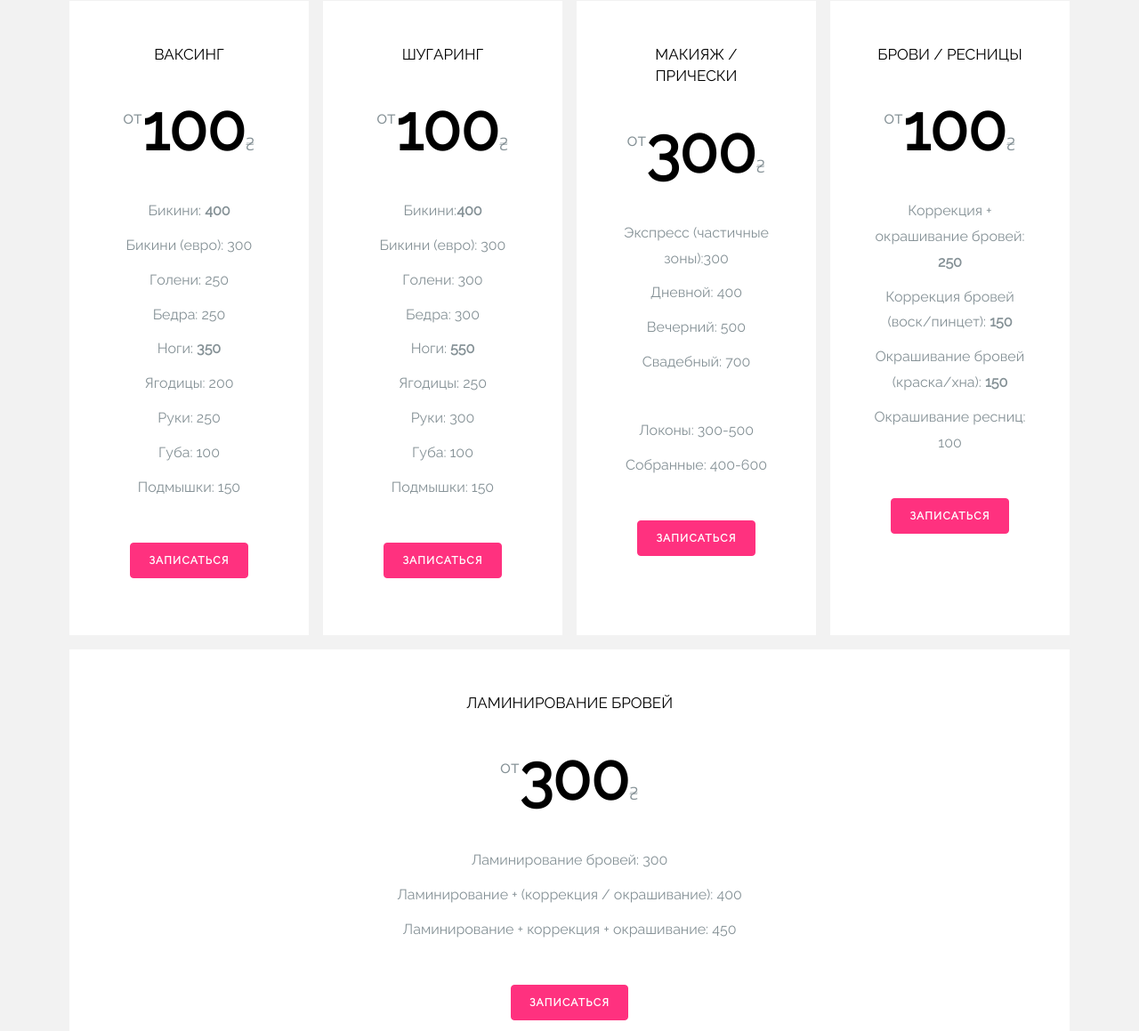
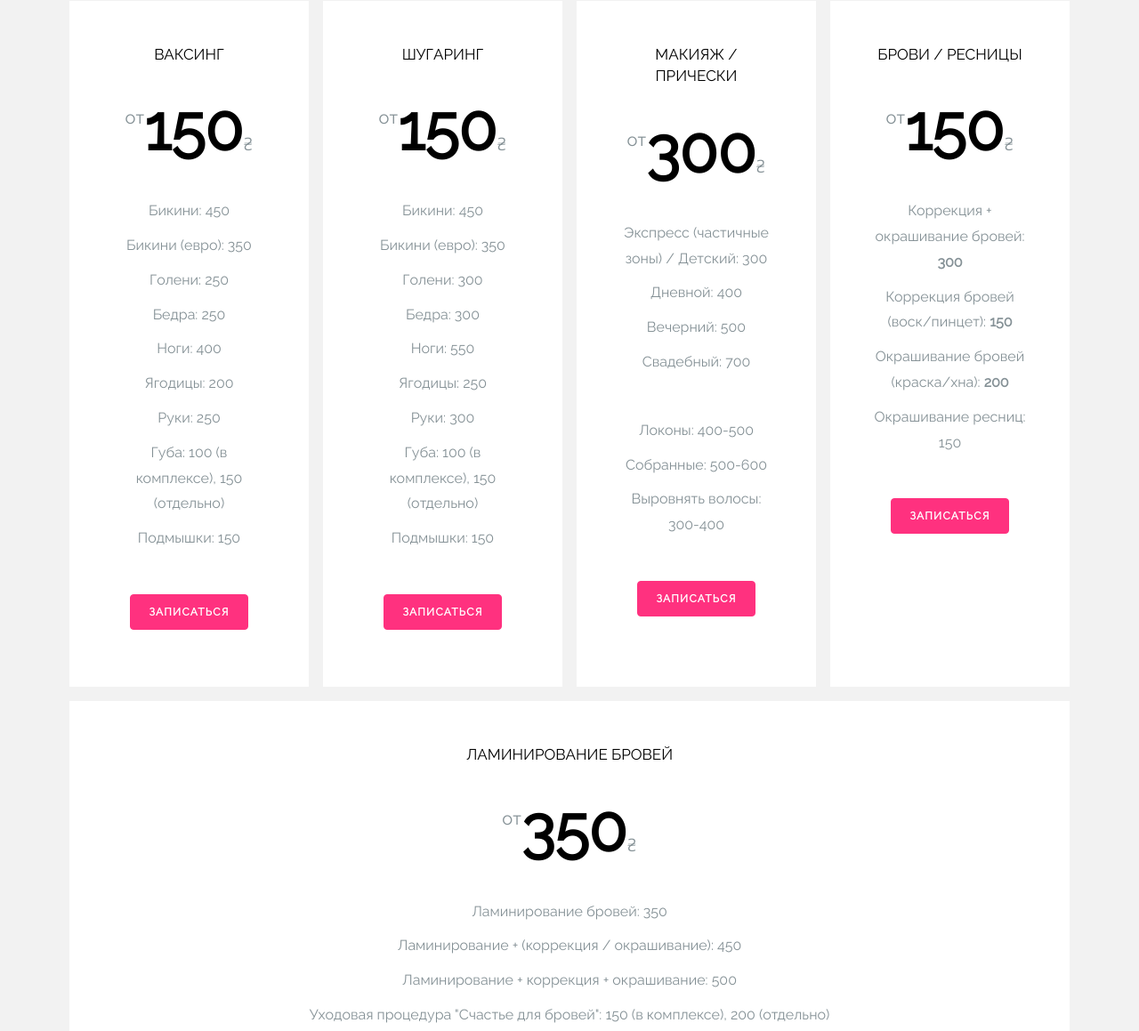
Before and after one commit to krasnyuk/beauty-pro-studio, a plain HTML site: page index.html in a window 1280 px wide. Shown: the part 3255-4414 px from the top of the page at 89% size. Drawn offline with Linux system fonts and the light colour scheme; some packages are replaced by stand-ins of ours; no server answers; files whose address does not match are found by name.

Commit message:
Added: new prices

```diff
--- a/index.html
+++ b/index.html
@@ -219,16 +219,16 @@
             <div class="col-md bg-white p-5 m-2 text-center mb-2 ftco-animate">
                 <div class="ftco-pricing">
                     <h2>Ваксинг</h2>
-                    <p class="ftco-price-per text-center"><sup>от</sup><strong>100</strong><span>₴</span></p>
+                    <p class="ftco-price-per text-center"><sup>от</sup><strong>150</strong><span>₴</span></p>
                     <ul class="list-unstyled mb-5">
-                        <li>Бикини: <strong>400</strong></li>
-                        <li>Бикини (евро): 300</li>
+                        <li>Бикини: 450</li>
+                        <li>Бикини (евро): 350</li>
                         <li>Голени: 250</li>
                         <li>Бедра: 250</li>
-                        <li> Ноги: <strong>350</strong></li>
+                        <li>Ноги: 400</li>
                         <li>Ягодицы: 200</li>
                         <li>Руки: 250</li>
-                        <li>Губа: 100</li>
+                        <li>Губа: 100 (в комплексе), 150 (отдельно)</li>
                         <li>Подмышки: 150</li>
                     </ul>
                     <p><a href="#section-contact" class="btn btn-primary btn-sm">Записаться</a></p>
@@ -238,20 +238,18 @@
             <div class="col-md bg-white p-5 m-2 text-center mb-2 ftco-animate">
                 <div class="ftco-pricing">
                     <h2>Шугаринг</h2>
-                    <p class="ftco-price-per text-center"><sup>от</sup><strong>100</strong><span>₴</span></p>
+                    <p class="ftco-price-per text-center"><sup>от</sup><strong>150</strong><span>₴</span></p>
                     <ul class="list-unstyled mb-5">
                         <li>
-                            Бикини:<strong>400</strong>
+                            Бикини: 450
                         </li>
-                        <li>Бикини (евро): 300</li>
+                        <li>Бикини (евро): 350</li>
                         <li>Голени: 300</li>
                         <li>Бедра: 300</li>
-                        <li> Ноги:
-                            <strong>550</strong>
-                        </li>
+                        <li>Ноги: 550</li>
                         <li>Ягодицы: 250</li>
                         <li>Руки: 300</li>
-                        <li>Губа: 100</li>
+                        <li>Губа: 100 (в комплексе), 150 (отдельно)</li>
                         <li>Подмышки: 150</li>
                     </ul>
                     <p><a href="#section-contact" class="btn btn-primary btn-sm">Записаться</a></p>
@@ -263,14 +261,15 @@
                     <h2>Макияж / Прически</h2>
                     <p class="ftco-price-per text-center"><sup>от</sup><strong>300</strong><span>₴</span></p>
                     <ul class="list-unstyled mb-5">
-                        <li>Экспресс (частичные зоны):300</li>
+                        <li>Экспресс (частичные зоны) / Детский: 300</li>
                         <li>Дневной: 400</li>
                         <li>Вечерний: 500</li>
                         <li>Свадебный: 700</li>
                     </ul>
                     <ul class="list-unstyled mb-5">
-                        <li>Локоны: 300-500</li>
-                        <li>Собранные: 400-600</li>
+                        <li>Локоны: 400-500</li>
+                        <li>Собранные: 500-600</li>
+                        <li>Выровнять волосы: 300-400</li>
                     </ul>
                     <p><a href="#section-contact" class="btn btn-primary btn-sm">Записаться</a></p>
                 </div>
@@ -279,12 +278,12 @@
             <div class="col-md bg-white p-5 m-2 text-center mb-2 ftco-animate">
                 <div class="ftco-pricing">
                     <h2>Брови / Ресницы</h2>
-                    <p class="ftco-price-per text-center"><sup>от</sup><strong>100</strong><span>₴</span></p>
+                    <p class="ftco-price-per text-center"><sup>от</sup><strong>150</strong><span>₴</span></p>
                     <ul class="list-unstyled mb-5">
-                        <li>Коррекция + окрашивание бровей: <strong>250</strong></li>
+                        <li>Коррекция + окрашивание бровей: <strong>300</strong></li>
                         <li>Коррекция бровей (воск/пинцет): <strong>150</strong></li>
-                        <li>Окрашивание бровей (краска/хна): <strong>150</strong></li>
-                        <li>Окрашивание ресниц: 100</li>
+                        <li>Окрашивание бровей (краска/хна): <strong>200</strong></li>
+                        <li>Окрашивание ресниц: 150</li>
                     </ul>
                     <p><a href="#section-contact" class="btn btn-primary btn-sm">Записаться</a></p>
                 </div>
@@ -293,11 +292,12 @@
             <div class="col-md bg-white p-5 m-2 text-center mb-2 ftco-animate">
                 <div class="ftco-pricing">
                     <h2>Ламинирование бровей</h2>
-                    <p class="ftco-price-per text-center"><sup>от</sup><strong>300</strong><span>₴</span></p>
+                    <p class="ftco-price-per text-center"><sup>от</sup><strong>350</strong><span>₴</span></p>
                     <ul class="list-unstyled mb-5">
-                        <li>Ламинирование бровей: 300</li>
-                        <li>Ламинирование + (коррекция / окрашивание): 400</li>
-                        <li>Ламинирование + коррекция + окрашивание: 450</li>
+                        <li>Ламинирование бровей: 350</li>
+                        <li>Ламинирование + (коррекция / окрашивание): 450</li>
+                        <li>Ламинирование + коррекция + окрашивание: 500</li>
+                        <li>Уходовая процедура "Счастье для бровей": 150 (в комплексе), 200 (отдельно)</li>
                     </ul>
                     <p><a href="#section-contact" class="btn btn-primary btn-sm">Записаться</a></p>
                 </div>
```
